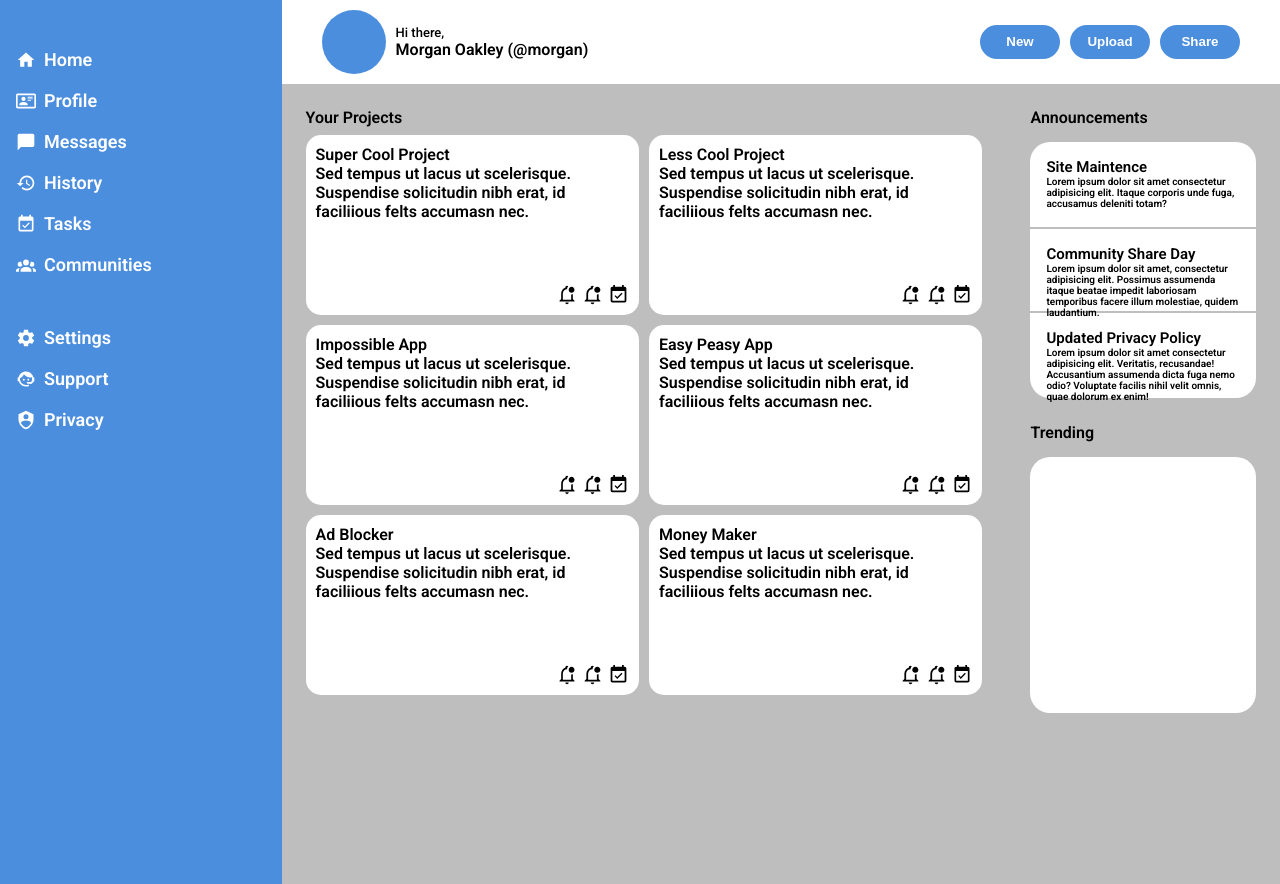
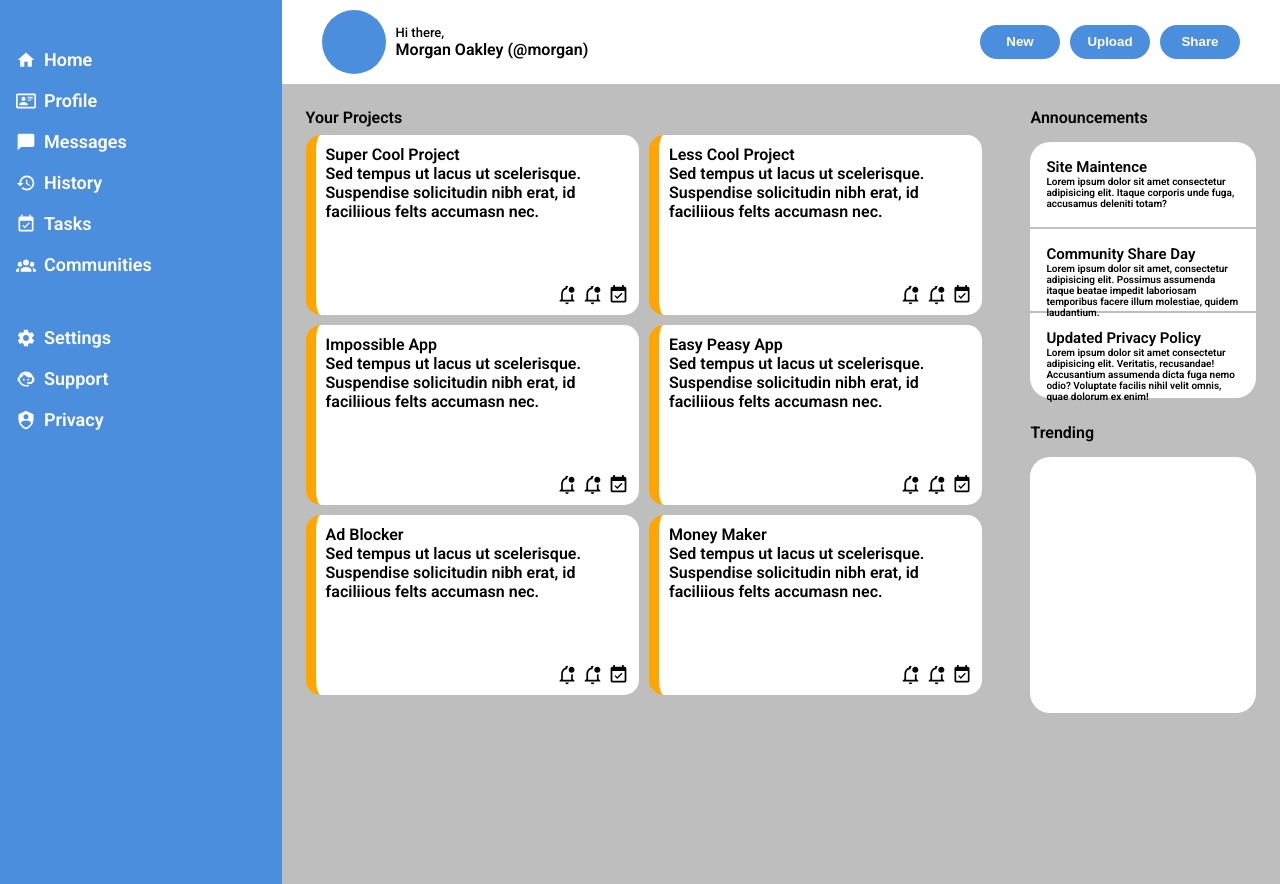
Before and after one commit to hrmp-1/admin-dashboard, a plain HTML site: page index.html in a window 1280 px wide. Shown: the part 47-931 px from the top of the page. Drawn offline with Linux system fonts and the light colour scheme.

Commit message:
added border-left

```diff
--- a/styles.css
+++ b/styles.css
@@ -194,7 +194,7 @@ p {
     justify-content: space-between;
     padding: 10px;
     border-radius: 15px;
-    border-width: 0;
+    border-left: 10px solid orange;
     background-color: white;
     height: 10rem;
 }
```
